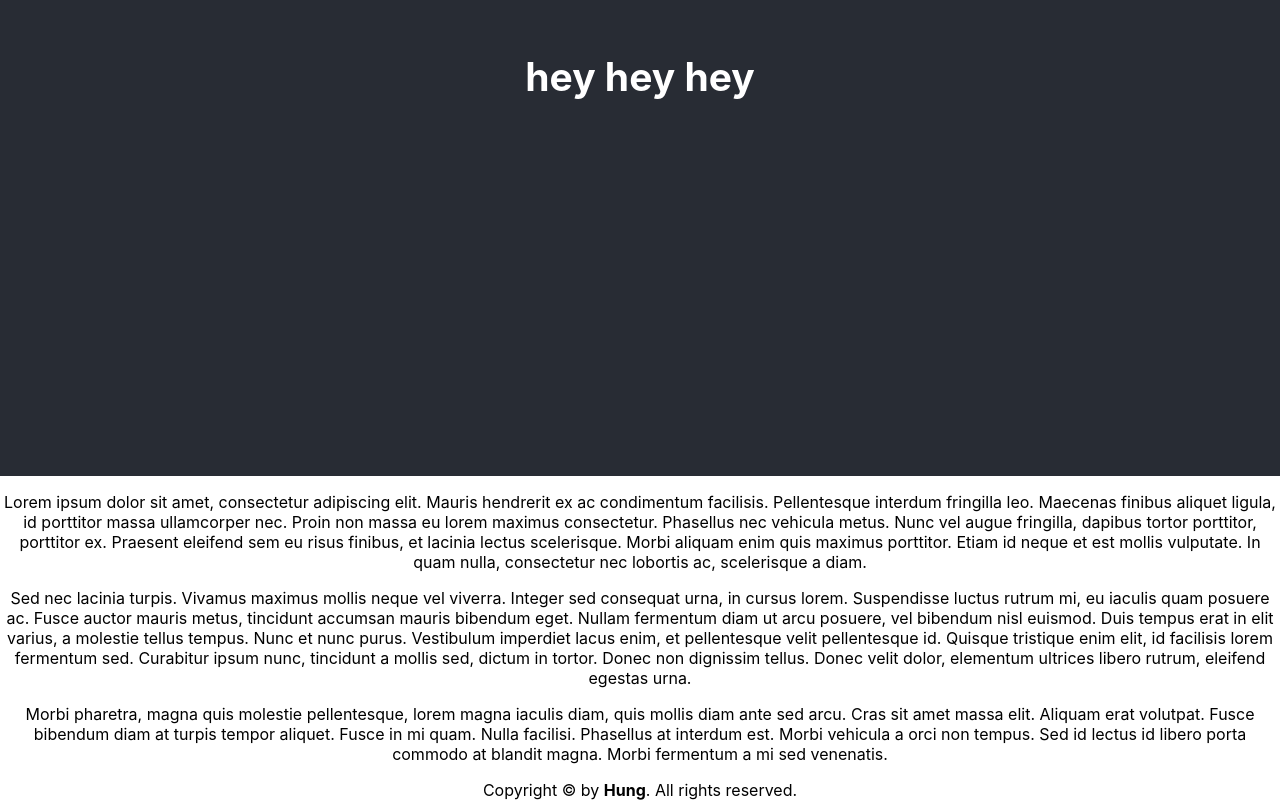
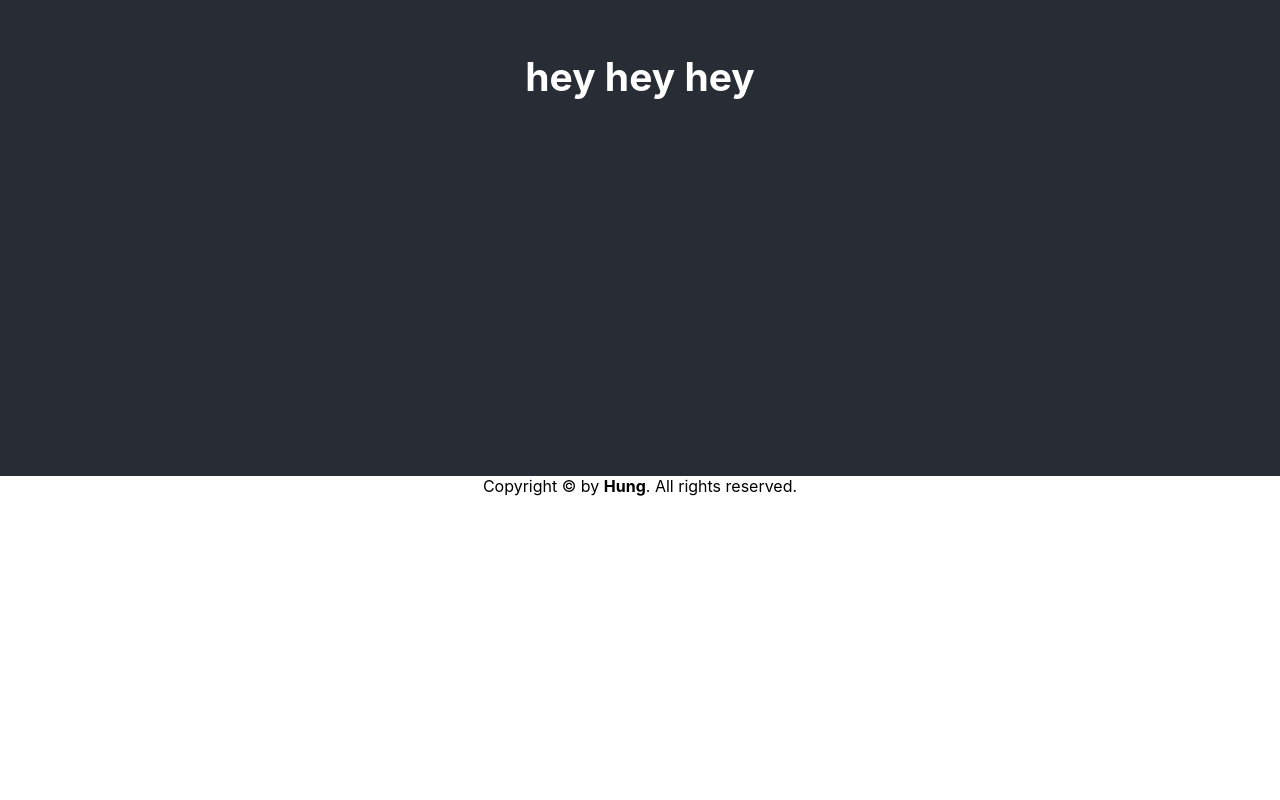
Before and after one commit to ghun131/git-test-husky, a React (Create React App) app: page / in a window 1280 px wide. Shown: the part 324-1124 px from the top of the page. After the commit the page ends 820 px from the top, so only its background shows below. Built offline with nearby package versions, Linux system fonts and the light colour scheme.

Commit message:
empty main and remove comments

```diff
--- a/src/App.js
+++ b/src/App.js
@@ -8,37 +8,6 @@ function App() {
         <h2>hey hey hey</h2>
       </header>
       <main>
-        <p>
-          Lorem ipsum dolor sit amet, consectetur adipiscing elit. Mauris
-          hendrerit ex ac condimentum facilisis. Pellentesque interdum fringilla
-          leo. Maecenas finibus aliquet ligula, id porttitor massa ullamcorper
-          nec. Proin non massa eu lorem maximus consectetur. Phasellus nec
-          vehicula metus. Nunc vel augue fringilla, dapibus tortor porttitor,
-          porttitor ex. Praesent eleifend sem eu risus finibus, et lacinia
-          lectus scelerisque. Morbi aliquam enim quis maximus porttitor. Etiam
-          id neque et est mollis vulputate. In quam nulla, consectetur nec
-          lobortis ac, scelerisque a diam.
-        </p>
-        <p>
-          Sed nec lacinia turpis. Vivamus maximus mollis neque vel viverra.
-          Integer sed consequat urna, in cursus lorem. Suspendisse luctus rutrum
-          mi, eu iaculis quam posuere ac. Fusce auctor mauris metus, tincidunt
-          accumsan mauris bibendum eget. Nullam fermentum diam ut arcu posuere,
-          vel bibendum nisl euismod. Duis tempus erat in elit varius, a molestie
-          tellus tempus. Nunc et nunc purus. Vestibulum imperdiet lacus enim, et
-          pellentesque velit pellentesque id. Quisque tristique enim elit, id
-          facilisis lorem fermentum sed. Curabitur ipsum nunc, tincidunt a
-          mollis sed, dictum in tortor. Donec non dignissim tellus. Donec velit
-          dolor, elementum ultrices libero rutrum, eleifend egestas urna.
-        </p>
-        <p>
-          Morbi pharetra, magna quis molestie pellentesque, lorem magna iaculis
-          diam, quis mollis diam ante sed arcu. Cras sit amet massa elit.
-          Aliquam erat volutpat. Fusce bibendum diam at turpis tempor aliquet.
-          Fusce in mi quam. Nulla facilisi. Phasellus at interdum est. Morbi
-          vehicula a orci non tempus. Sed id lectus id libero porta commodo at
-          blandit magna. Morbi fermentum a mi sed venenatis.
-        </p>
       </main>
       <footer>
         Copyright &#169; by <strong>Hung</strong>. All rights reserved.
```
Also changed, not shown: recordTime.js (added, +19 -0 lines).
